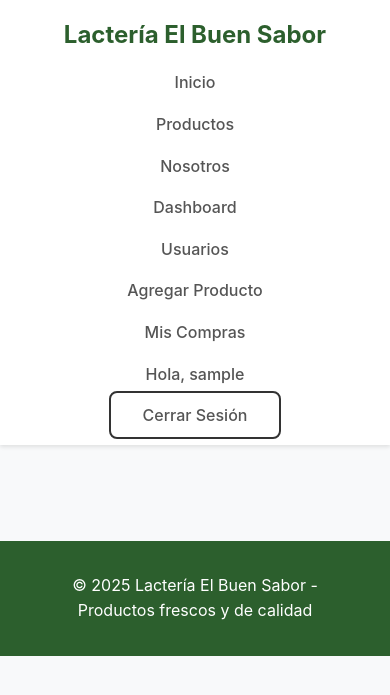
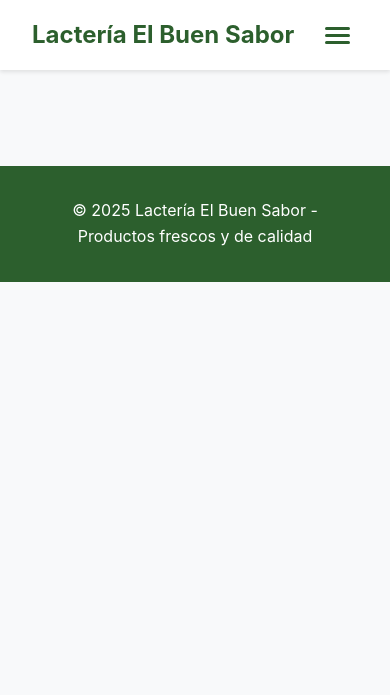
Before and after one commit to PaolaArtola/Lacteos, a Django app: page /admin in a window 390 px wide. Shown: the top 695 px of the page. Run offline with Django 5.2, Linux system fonts and the light colour scheme; the visitor is signed in with stand-in values (Sample User, id 1).

Commit message:
Fix header

```diff
--- a/templates/base.html
+++ b/templates/base.html
@@ -31,6 +31,7 @@
             margin: 0 auto;
             padding: 1rem 2rem;
             display: flex;
+            gap: 1rem;
             justify-content: space-between;
             align-items: center;
         }
@@ -40,13 +41,16 @@
             font-weight: 700;
             color: #2c5f2d;
             text-decoration: none;
+            white-space: nowrap;
+            flex-shrink: 0;
         }
 
         .nav-links {
             display: flex;
-            gap: 2rem;
+            gap: 1rem;
             list-style: none;
             align-items: center;
+            flex-wrap: nowrap;
         }
 
         .nav-links a {
@@ -54,6 +58,40 @@
             color: #555;
             font-weight: 500;
             transition: color 0.2s;
+            white-space: nowrap;
+        }
+
+        .nav-links li {
+            white-space: nowrap;
+        }
+
+        .hamburger {
+            display: none;
+            flex-direction: column;
+            cursor: pointer;
+            gap: 4px;
+            padding: 8px;
+            z-index: 201;
+        }
+
+        .hamburger span {
+            width: 25px;
+            height: 3px;
+            background-color: #2c5f2d;
+            transition: all 0.3s ease;
+            border-radius: 2px;
+        }
+
+        .hamburger.active span:nth-child(1) {
+            transform: rotate(45deg) translate(6px, 6px);
+        }
+
+        .hamburger.active span:nth-child(2) {
+            opacity: 0;
+        }
+
+        .hamburger.active span:nth-child(3) {
+            transform: rotate(-45deg) translate(6px, -6px);
         }
 
         .btn {
@@ -65,6 +103,7 @@
             border: none;
             cursor: pointer;
             display: inline-block;
+            white-space: nowrap;
         }
 
         .btn-primary {
@@ -154,6 +193,7 @@
             cursor: pointer;
             font-family: -apple-system, BlinkMacSystemFont, "Segoe UI", sans-serif;
             transition: all 0.3s ease;
+            white-space: nowrap;
         }
 
         .cmain-btn:hover {
@@ -178,11 +218,12 @@
             cursor: pointer;
             font-family: -apple-system, BlinkMacSystemFont, "Segoe UI", sans-serif;
             transition: all 0.3s ease;
+            white-space: nowrap;
         }
 
         .csec-btn:hover {
             background: white;
-            color: #fff;
+            color: #333;
             transform: translateY(-2px);
             box-shadow: 0 4px 12px rgba(0, 0, 0, 0.15);
         }
@@ -201,21 +242,88 @@
             color: #666;
             cursor: pointer;
             font-family: -apple-system, BlinkMacSystemFont, "Segoe UI", sans-serif;
+            white-space: nowrap;
         }
 
-        @media (max-width: 768px) {
-            .nav-container {
-                flex-direction: column;
-                gap: 1rem;
+        .rounded-border-btn {
+            padding: 12px 24px;
+            background: white;
+            border: 2px solid #333;
+            border-radius: 12px;
+            font-size: 16px;
+            color: #333;
+            cursor: pointer;
+            transition: all 0.2s ease;
+            font-weight: 500;
+            white-space: nowrap;
+        }
+
+        .rounded-border-btn:hover {
+            background: #f8f8f8;
+            transform: translateY(-1px);
+        }
+
+        .rounded-border-btn:active {
+            transform: translateY(0);
+        }
+
+        @media (
+        {% if user.is_authenticated %}
+            {% if user.profile.is_admin %}
+            max-width: 1200px
+            {% else %}
+            max-width: 1000px
+            {% endif %}
+        {% else %}
+            max-width: 900px
+        {% endif %}
+
+        ) {
+            .hamburger {
+                display: flex;
             }
 
             .nav-links {
+                position: fixed;
+                top: 0;
+                right: -100%;
+                height: 100vh;
+                width: 280px;
+                background-color: #fff;
                 flex-direction: column;
-                gap: 1rem;
+                padding: 5rem 2rem 2rem;
+                box-shadow: -2px 0 10px rgba(0,0,0,0.1);
+                transition: right 0.3s ease;
+                gap: 1.5rem;
+                align-items: flex-start;
+                overflow-y: auto;
+            }
+
+            .nav-links.active {
+                right: 0;
+            }
+
+            .nav-links li {
+                width: 100%;
+            }
+
+            .nav-links a {
+                display: block;
+                width: 100%;
+            }
+
+            .nav-links .btn,
+            .nav-links .rounded-border-btn {
+                width: 100%;
+                text-align: center;
             }
 
             .main-content {
                 padding: 1rem;
+            }
+
+            .messages {
+                padding: 0 1rem;
             }
         }
     </style>
@@ -225,7 +333,14 @@
     <header class="header">
         <nav class="nav-container">
             <a href="{% url 'home' %}" class="logo">Lactería El Buen Sabor</a>
-            <ul class="nav-links">
+
+            <div class="hamburger" onclick="toggleMenu()">
+                <span></span>
+                <span></span>
+                <span></span>
+            </div>
+
+            <ul class="nav-links" id="navLinks">
                 <li><a href="{% url 'home' %}">Inicio</a></li>
                 <li><a href="{% url 'lacteos:product_list' %}">Productos</a></li>
                 <li><a href="{% url 'home' %}#nosotros">Nosotros</a></li>
@@ -241,9 +356,9 @@
                     {% endif %}
                     <li><a href="{% url 'lacteos:my_sales' %}">Mis Compras</a></li>
                     <li><a href="#">Hola, {{ user.username }}</a></li>
-                    <li><a href="{% url 'logout' %}" class="cmain-btn">Cerrar Sesión</a></li>
+                    <li><a href="{% url 'logout' %}" class="rounded-border-btn">Cerrar Sesión</a></li>
                 {% else %}
-                    <li><a href="{% url 'login' %}" class="cmain-btn">Iniciar Sesión</a></li>
+                    <li><a href="{% url 'login' %}" class="rounded-border-btn">Iniciar Sesión</a></li>
                     <li><a href="{% url 'signup' %}" class="btn btn-primary">Registrarse</a></li>
                 {% endif %}
             </ul>
@@ -268,6 +383,37 @@
         <p>&copy; 2025 Lactería El Buen Sabor - Productos frescos y de calidad</p>
     </footer>
 
+    <script>
+        function toggleMenu() {
+            const navLinks = document.getElementById('navLinks');
+            const hamburger = document.querySelector('.hamburger');
+            navLinks.classList.toggle('active');
+            hamburger.classList.toggle('active');
+        }
+
+        // Close menu when clicking outside
+        document.addEventListener('click', function(event) {
+            const navLinks = document.getElementById('navLinks');
+            const hamburger = document.querySelector('.hamburger');
+            const isClickInside = navLinks.contains(event.target) || hamburger.contains(event.target);
+
+            if (!isClickInside && navLinks.classList.contains('active')) {
+                navLinks.classList.remove('active');
+                hamburger.classList.remove('active');
+            }
+        });
+
+        // Close menu when clicking on a link
+        document.querySelectorAll('.nav-links a').forEach(link => {
+            link.addEventListener('click', function() {
+                const navLinks = document.getElementById('navLinks');
+                const hamburger = document.querySelector('.hamburger');
+                navLinks.classList.remove('active');
+                hamburger.classList.remove('active');
+            });
+        });
+    </script>
+
     {% block extra_js %}{% endblock %}
 </body>
 </html>
```
